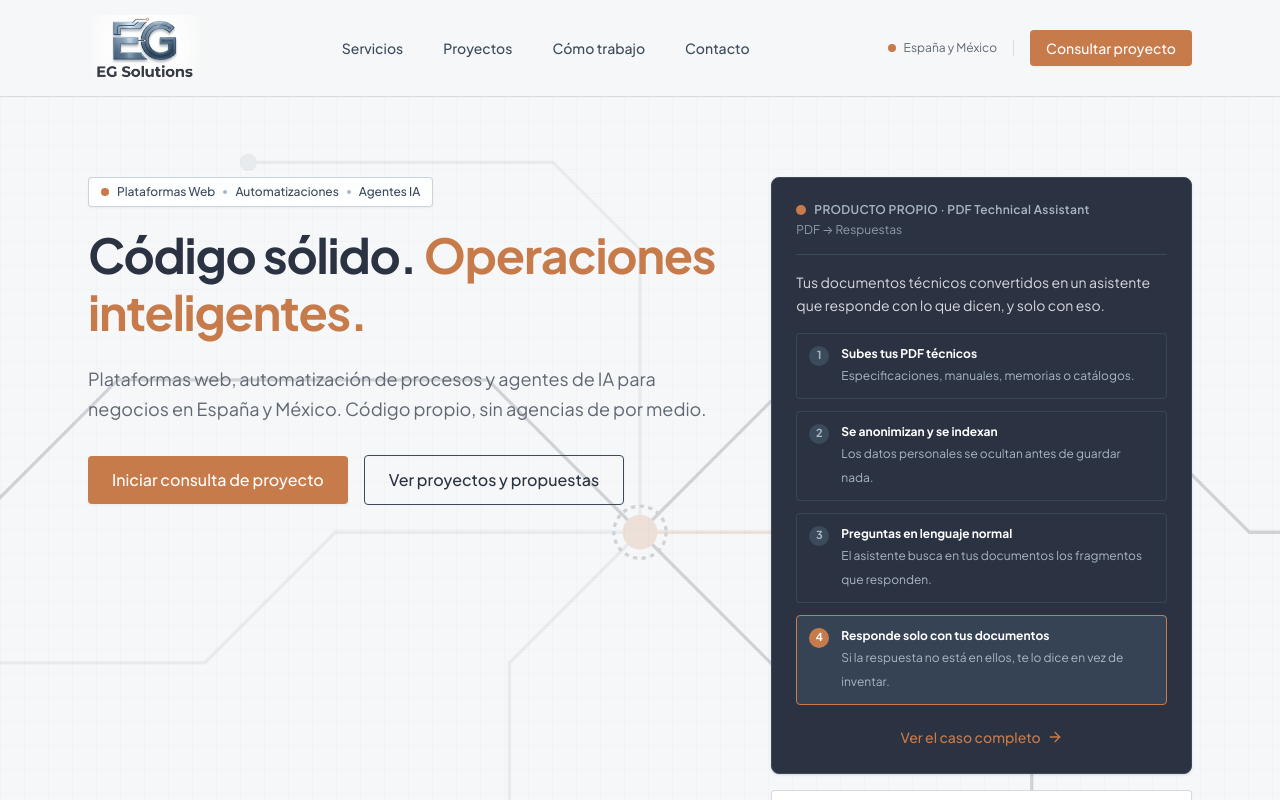
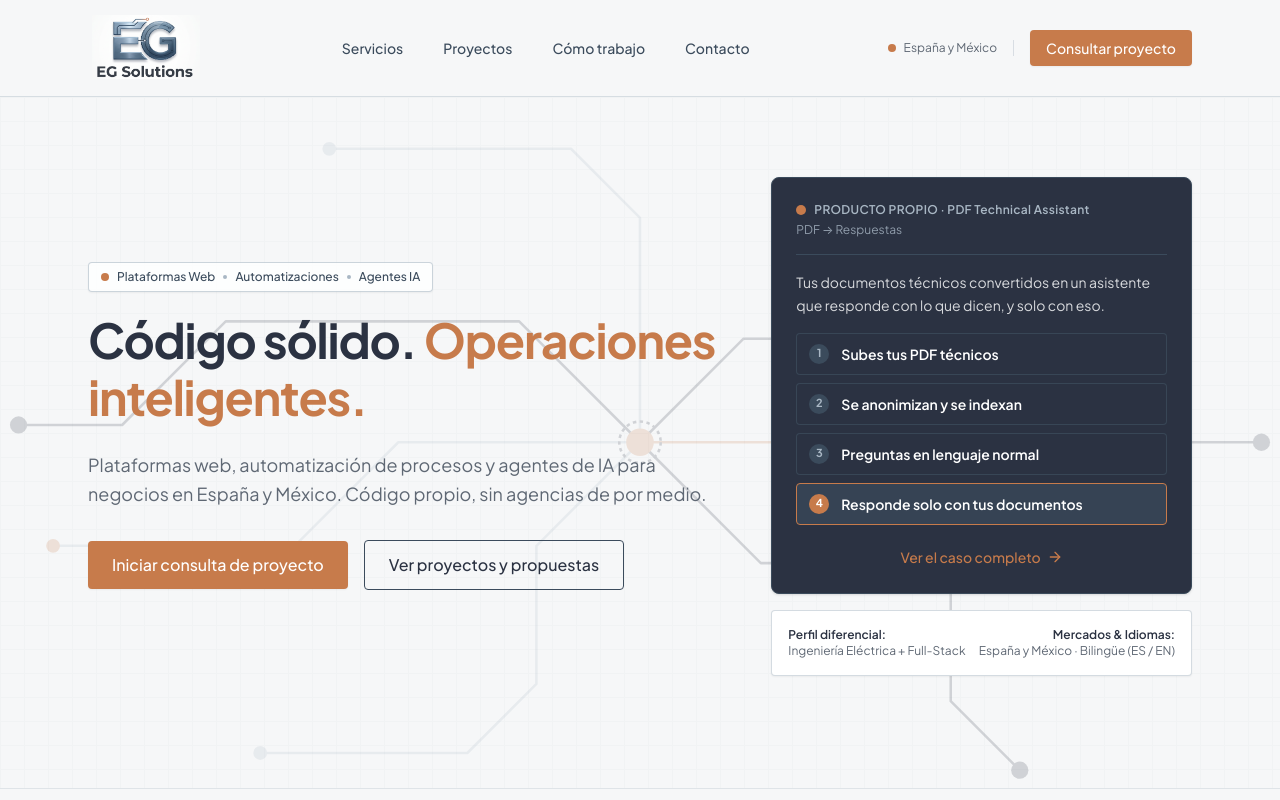
Before and after one commit to egarciav99/EG-solutions, a React (Vite) app: page / in a window 1280 px wide. Shown: the top 800 px of the page. Built offline with nearby package versions, Linux system fonts and the light colour scheme.

Commit message:
Hero: el proyecto destacado muestra solo los títulos de los pasos y las columnas se centran en vertical
Co-Authored-By: Claude Opus 5.5 <noreply@anthropic.com>
Claude-Session: https://claude.ai/code/session_01MBnoEsGNuN9ZAJys7futhd

```diff
--- a/src/components/Hero.tsx
+++ b/src/components/Hero.tsx
@@ -13,7 +13,7 @@ interface HeroProps {
 
 export function Hero({ onConsultationClick, onExploreProjectsClick }: HeroProps) {
   const featured = CASE_STUDIES.find((c) => c.featured) ?? CASE_STUDIES[0];
-  // Flujo del caso destacado (viene de eg-content); si no tiene, sus puntos de arquitectura.
+  // Flujo del caso destacado (viene de eg-content): en el Hero solo los títulos; el detalle está en Proyectos.
   const flow = featured.hero?.flow ?? featured.architecturePoints.map((text) => ({ title: text, desc: '', isCritical: false }));
 
   return (
@@ -23,7 +23,7 @@ export function Hero({ onConsultationClick, onExploreProjectsClick }: HeroProps)
       <CircuitBackground layout={heroCircuitLayout} priority={true} />
 
       <div className="relative z-10 max-w-6xl mx-auto px-4 sm:px-6">
-        <div className="grid grid-cols-1 lg:grid-cols-12 gap-12 lg:gap-10 items-start">
+        <div className="grid grid-cols-1 lg:grid-cols-12 gap-12 lg:gap-10 items-start lg:items-center">
           {/* Columna de texto principal */}
           <div className="lg:col-span-7 flex flex-col">
             {/* Pilares de marca desglosados */}
@@ -83,11 +83,11 @@ export function Hero({ onConsultationClick, onExploreProjectsClick }: HeroProps)
                 {featured.hero?.intro ?? featured.summary}
               </p>
 
-              <ol className="space-y-3 mb-5 list-none p-0 m-0">
+              <ol className="space-y-2 mb-5 list-none p-0 m-0">
                 {flow.map((step, idx) => (
                   <li
                     key={step.title}
-                    className={`p-3 rounded flex items-start gap-3 border ${
+                    className={`px-3 py-2.5 rounded flex items-center gap-3 border ${
                       step.isCritical ? 'bg-slate/70 border-copper' : 'bg-navy border-slate/80'
                     }`}
                   >
@@ -98,10 +98,7 @@ export function Hero({ onConsultationClick, onExploreProjectsClick }: HeroProps)
                     >
                       {idx + 1}
                     </span>
-                    <div className="flex-1 min-w-0">
-                      <span className="text-xs font-bold text-white block">{step.title}</span>
-                      {step.desc && <span className="text-xs text-steel leading-relaxed">{step.desc}</span>}
-                    </div>
+                    <span className="flex-1 min-w-0 text-sm font-semibold text-white">{step.title}</span>
                   </li>
                 ))}
               </ol>
```
